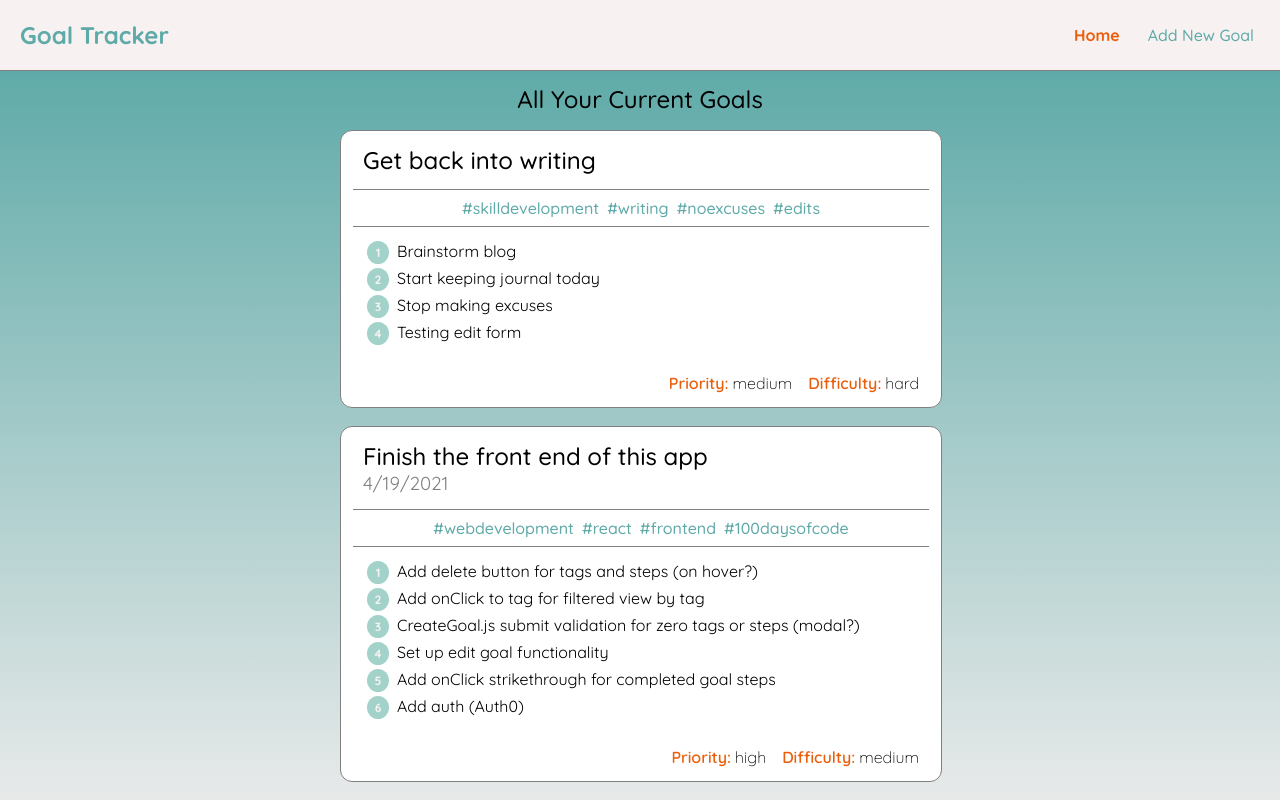
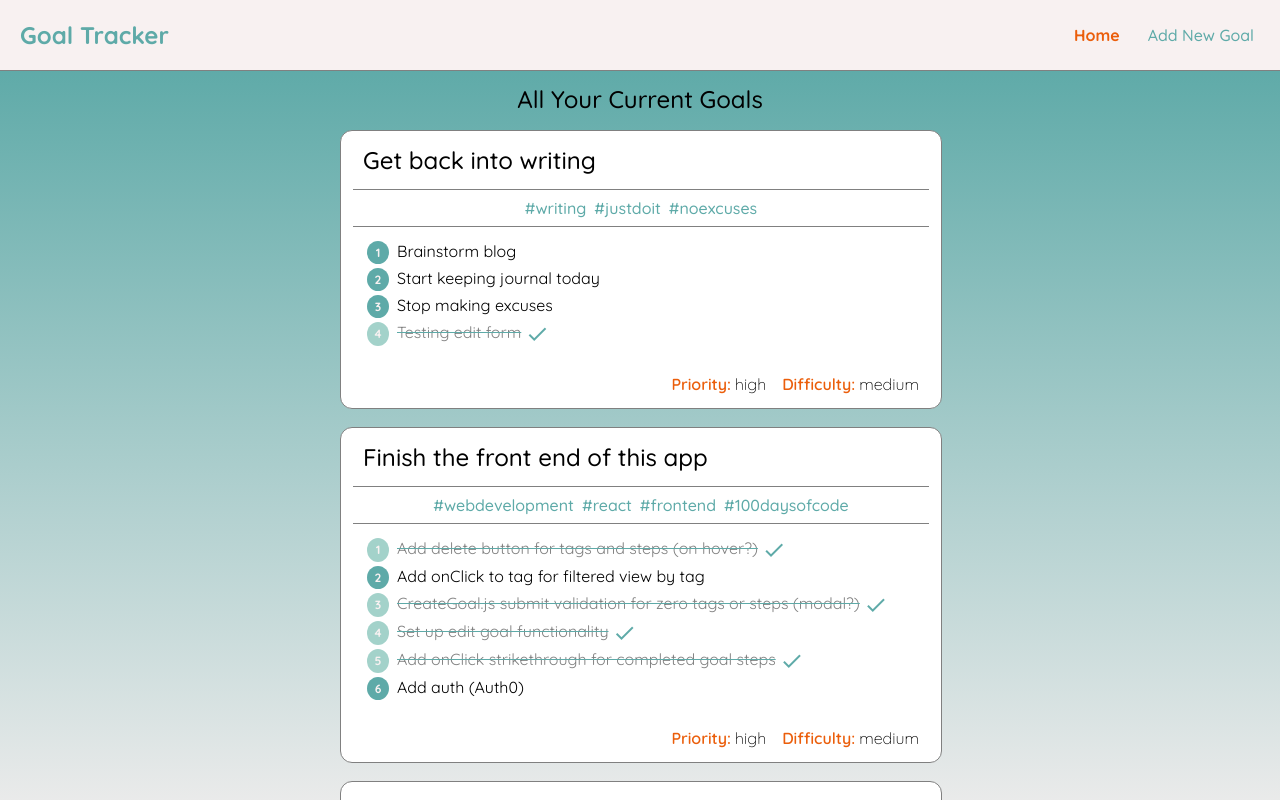
Before and after one commit to mikehoods/react-goalTracker-2.0-client, a React (Create React App) app: page / in a window 1280 px wide. Shown: the top 800 px of the page. Built offline with nearby package versions, Linux system fonts and the light colour scheme; data requests are answered from the project's data file.

Commit message:
added handleStepComplete to GoalDetails.js and conditional rendering of step completion to GoalList.js. Slight styling changes to steps in both.

```diff
--- a/data/db.json
+++ b/data/db.json
@@ -2,8 +2,8 @@
   "goals": [
     {
       "title": "Get back into writing",
-      "difficulty": "hard",
-      "priority": "medium",
+      "difficulty": "medium",
+      "priority": "high",
       "steps": [
         {
           "step": "Brainstorm blog",
@@ -11,7 +11,7 @@
         },
         {
           "step": "Start keeping journal today",
-          "complete": true
+          "complete": false
         },
         {
           "step": "Stop making excuses",
@@ -19,14 +19,13 @@
         },
         {
           "step": "Testing edit form",
-          "complete": false
+          "complete": true
         }
       ],
       "tags": [
-        "skilldevelopment",
         "writing",
-        "noexcuses",
-        "edits"
+        "justdoit",
+        "noexcuses"
       ],
       "id": 3
     },
@@ -34,11 +33,10 @@
       "title": "Finish the front end of this app",
       "difficulty": "medium",
       "priority": "high",
-      "date": "4/19/2021",
       "steps": [
         {
           "step": "Add delete button for tags and steps (on hover?)",
-          "complete": false
+          "complete": true
         },
         {
           "step": "Add onClick to tag for filtered view by tag",
@@ -46,22 +44,21 @@
         },
         {
           "step": "CreateGoal.js submit validation for zero tags or steps (modal?)",
-          "complete": false
+          "complete": true
         },
         {
           "step": "Set up edit goal functionality",
-          "complete": false
+          "complete": true
         },
         {
           "step": "Add onClick strikethrough for completed goal steps",
-          "complete": false
+          "complete": true
         },
         {
           "step": "Add auth (Auth0)",
           "complete": false
         }
       ],
-      "achieved": false,
       "tags": [
         "webdevelopment",
         "react",
--- a/src/GoalDetails.js
+++ b/src/GoalDetails.js
@@ -1,4 +1,5 @@
 import { useParams, useHistory, Link } from "react-router-dom";
+import { useState, useEffect } from 'react';
 import useFetch from "./useFetch";
 
 const GoalDetails = () => {
@@ -6,11 +7,41 @@ const GoalDetails = () => {
     const { data: goal, error, isLoading } = useFetch('http://localhost:8000/goals/' + id );
     const history = useHistory();
 
-    const handleClick = () => {
+    const [title, setTitle] = useState("");
+    const [difficulty, setDifficulty] = useState("");
+    const [priority, setPriority] = useState("");
+    const [steps, setSteps] = useState([]);
+    const [tags, setTags] = useState([]);
+
+    useEffect(() => {
+        if (goal) {
+            setTitle(goal.title)
+            setDifficulty(goal.difficulty)
+            setPriority(goal.priority)
+            setSteps(goal.steps)
+            setTags(goal.tags)
+        }
+    }, [goal])
+
+    const handleDelete = () => {
         fetch('http://localhost:8000/goals/' + goal.id, {
             method: 'DELETE'
         }).then(() => {
             history.push('/');
+        })
+    }
+
+    const handleCompleteStep = (e, index) => {
+        setSteps([...steps], steps[index].complete = !steps[index].complete)
+        console.log(steps)
+        const updatedGoal = { title, difficulty, priority, steps, tags }
+
+        fetch('http://localhost:8000/goals/' + goal.id, {
+            method: 'PUT',
+            headers: { "Content-Type": "application/json" },
+            body: JSON.stringify(updatedGoal)
+        }).then(() => {
+            console.log('step updated');
         })
     }
 
@@ -29,7 +60,7 @@ const GoalDetails = () => {
                             <Link to={`/edit/${goal.id}`}>
                                 <i className = "material-icons">edit</i>
                             </Link>
-                            <i className="material-icons" onClick={handleClick}>delete</i>
+                            <i className="material-icons" onClick={handleDelete}>delete</i>
                             <i className="material-icons">done</i>
                         </div>
                     </div>
@@ -43,15 +74,14 @@ const GoalDetails = () => {
                             step.complete ?
                             <div className="goal-step goal-step-complete" key={i}>
                                 <p className="goal-step-number">{i + 1}</p>
-                                <p className="goal-step-text">{step.step}</p>
+                                <p className="goal-step-text" onClick={(e) => handleCompleteStep(e, i)}>{step.step}</p>
                                 <i className="material-icons goal-step-check">check</i>
                             </div>
                             :
                             <div className="goal-step goal-step-incomplete" key={i}>
                                 <p className="goal-step-number">{i + 1}</p>
-                                <p className="goal-step-text">{step.step}</p>
+                                <p className="goal-step-text" onClick={(e) => handleCompleteStep(e, i)}>{step.step}</p>
                             </div>
-
                         ))}
                     </div>
                     <div className="goal-footer">
--- a/src/GoalList.js
+++ b/src/GoalList.js
@@ -18,9 +18,16 @@ const GoalList = ({goals, title}) => {
                     </div>}
                     <div className="goal-steps">
                         {goal.steps.map((step, i) => (
-                            <div className="goal-step" key={i}>
+                            step.complete ?
+                            <div className="goal-step goal-step-complete" key={i}>
                                 <p className="goal-step-number">{i + 1}</p>
-                                <p>{step.step}</p>
+                                <p className="goal-step-text">{step.step}</p>
+                                <i className="material-icons goal-step-check">check</i>
+                            </div>
+                            :
+                            <div className="goal-step goal-step-incomplete" key={i}>
+                                <p className="goal-step-number">{i + 1}</p>
+                                <p className="goal-step-text">{step.step}</p>
                             </div>
 
                         ))}
--- a/src/index.css
+++ b/src/index.css
@@ -71,10 +71,10 @@ body {
 }
 .goal-preview:hover {
   box-shadow: 1px 3px 5px grey;
-  cursor: pointer;
 }
 .goal-link {
   text-decoration: none;
+  cursor: pointer;
 }
 .goal-header {
   padding: 14px;
@@ -110,7 +110,7 @@ body {
 .goal-step-number {
   width: 14px;
   color: #F8F1F1;
-  background-color: #A3D2CA;
+  background-color: #5EAAA8;
   border-radius: 50%;
   padding: 4px;
   font-size: 12px;
@@ -148,11 +148,14 @@ body {
 .goal-icons i:hover {
   color: grey;
 }
+.goal-details .goal-step-text:hover {
+  cursor: pointer;
+}
 .goal-step-check {
   color: #5EAAA8;
 }
 .goal-step-complete .goal-step-number {
-  background-color: #5EAAA8;
+  background-color: #A3D2CA;
 }
 .goal-step-complete .goal-step-text {
   text-decoration: line-through #5EAAA8;
```
